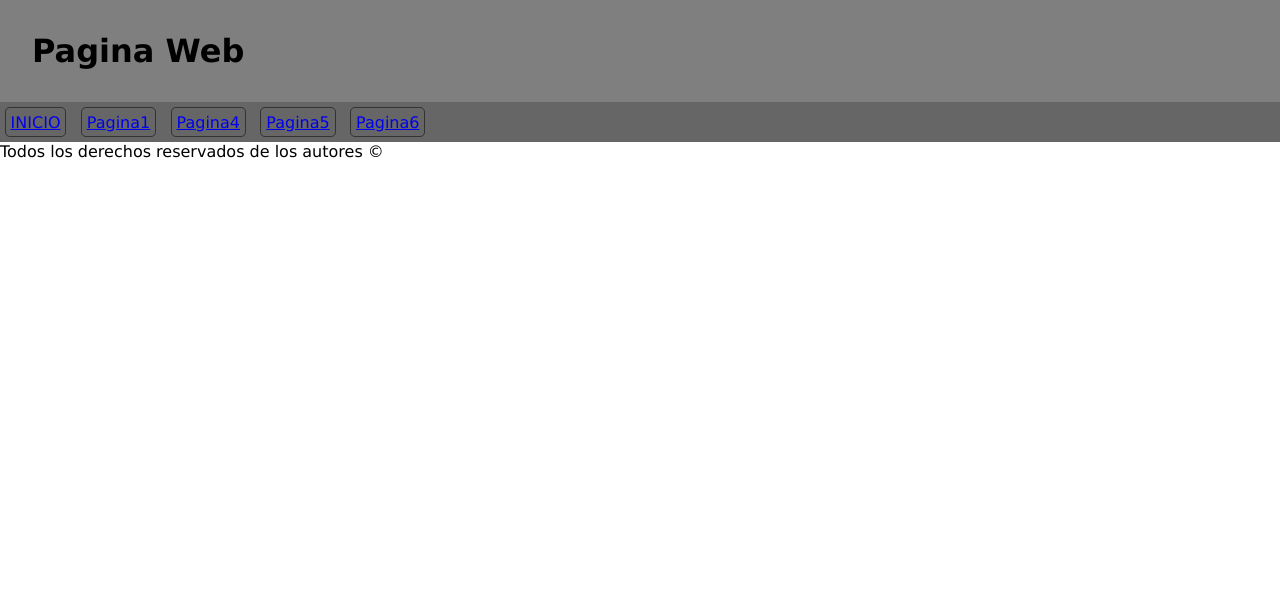
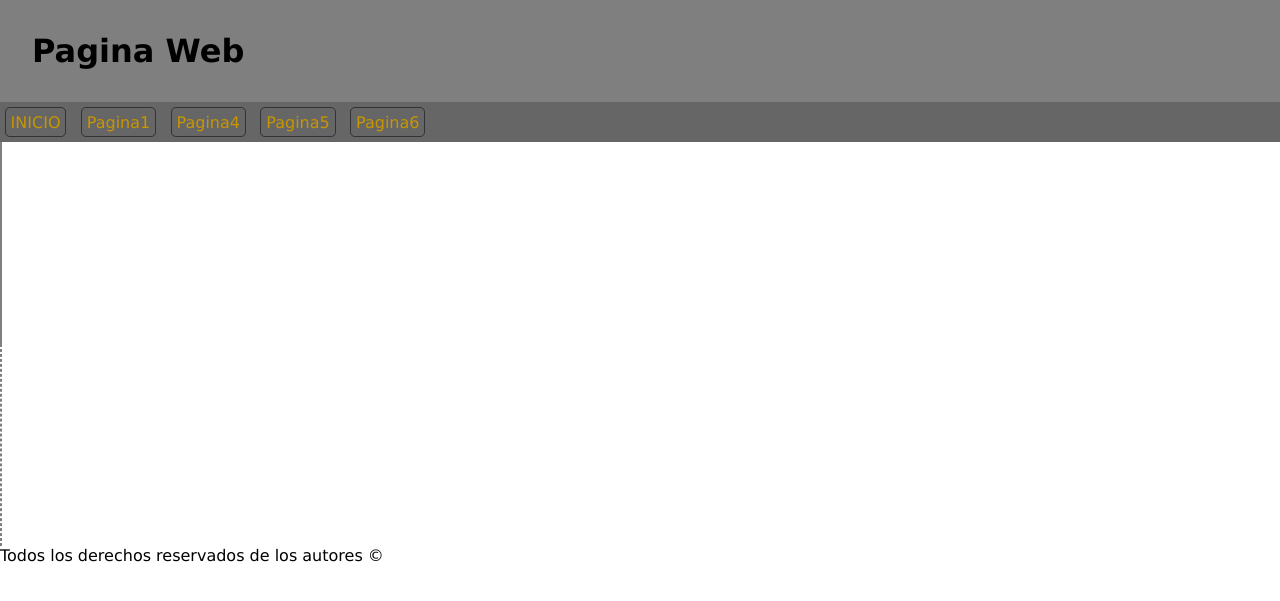
Before and after one commit to FDSoftware/Code-Reactor-WebSite--P, a PHP site: page /plantilla/index.html in a window 1280 px wide. Shown: the top 601 px of the page. Run offline with PHP 8.4, Linux system fonts and the light colour scheme.

Commit message:
mejora en el estilo

```diff
--- a/plantilla/index.css
+++ b/plantilla/index.css
@@ -4,8 +4,11 @@
 }
 body{
 	font-family: verdana;
-
 	transition:1s;
+}
+a{
+	color: rgb(200,150,0);
+	text-decoration: none;
 }
 #header-pagina{
 	background: rgba(0,0,0,0.5);
@@ -21,3 +24,19 @@ body{
 	margin: 0.3em;
 	padding: 0.3em;
 }
+#nav-pagina li:hover{
+	background: rgba(0,0,0,0.7);
+}
+#section-pagina, #aside-pagina{
+	display: inline-block;
+	vertical-align: top;
+	min-height: 200px;
+}
+#section-pagina{
+	border: 1px solid rgba(0,0,0,0.5);
+	max-width: 60%;
+}
+#aside-pagina{
+	border: 1px dashed rgba(0,0,0,0.5);
+	max-width: 30%;
+}
```
